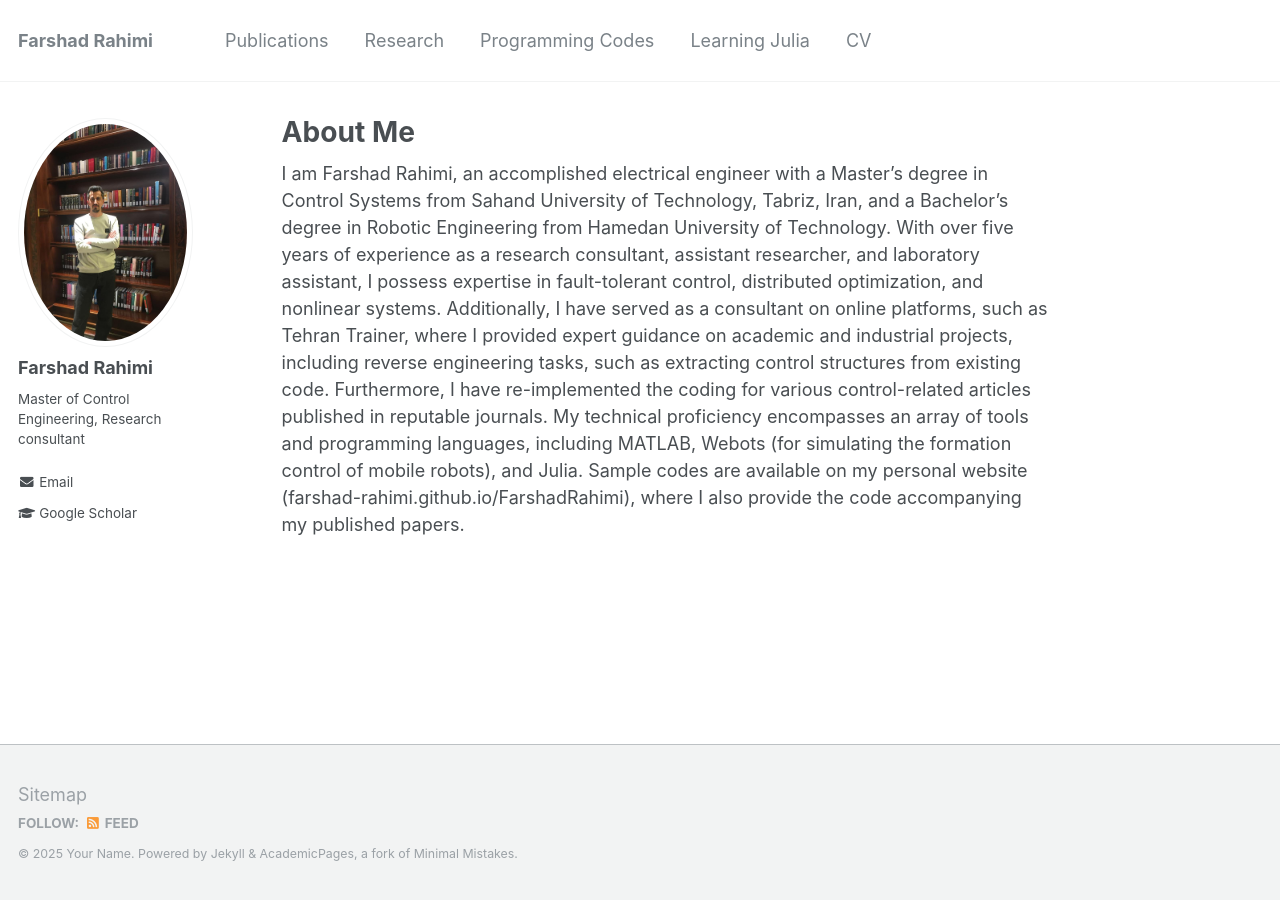
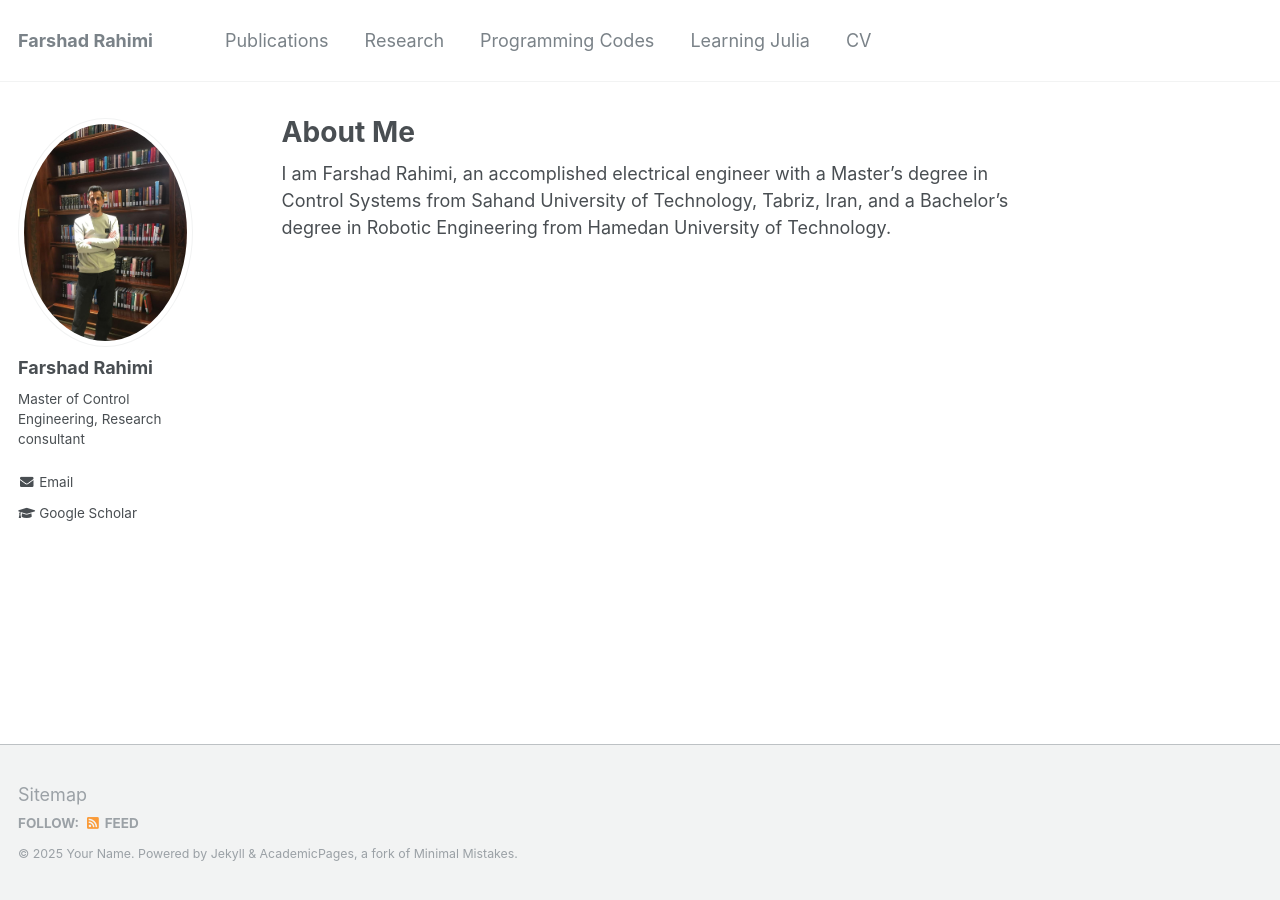
Before and after one commit to Farshad-Rahimi/FarshadRahimi, a Jekyll site: the page built from _pages/about.md, in a window 1280 px wide. Built offline with Jekyll 4.4.1, drawn with Linux system fonts in a browser that asks for light colours.

Commit message:
Update about.md

```diff
--- a/_pages/about.md
+++ b/_pages/about.md
@@ -9,5 +9,3 @@ redirect_from:
 ---
 
 I am Farshad Rahimi, an accomplished electrical engineer with a Master’s degree in Control Systems from Sahand University of Technology, Tabriz, Iran, and a Bachelor’s degree in Robotic Engineering from Hamedan University of Technology.
-With over five years of experience as a research consultant, assistant researcher, and laboratory assistant, I possess expertise in fault-tolerant control, distributed optimization, and nonlinear systems. Additionally, I have served as a consultant on online platforms, such as Tehran Trainer, where I provided expert guidance on academic and industrial projects, including reverse engineering tasks, such as extracting control structures from existing code. Furthermore, I have re-implemented the coding for various control-related articles published in reputable journals.
-My technical proficiency encompasses an  array of tools and programming languages, including MATLAB, Webots (for simulating the formation control of mobile robots), and Julia. Sample codes are available on my personal website (farshad-rahimi.github.io/FarshadRahimi), where I also provide the code accompanying my published papers.
```
